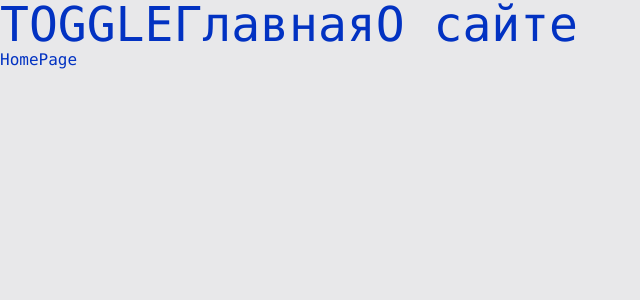
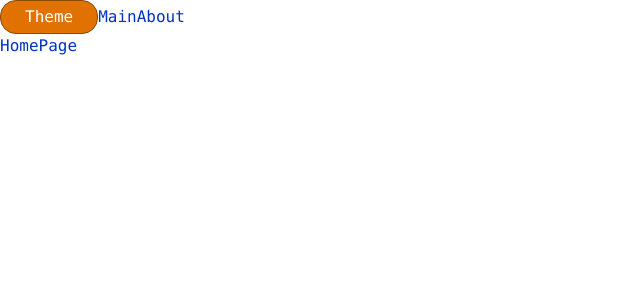
Before and after one commit to acid-lynx/vite-react, a React (Vite) app: page / in a window 1280 px wide. Shown: the top 300 px of the page, without its empty margins (0-640 px from the left). Built offline with nearby package versions, Linux system fonts and the light colour scheme.

Commit message:
navbar creted

```diff
--- a/src/app/App.tsx
+++ b/src/app/App.tsx
@@ -1,19 +1,15 @@
 import clsx from 'clsx'
-import { Link, Outlet } from 'react-router-dom'
+import { Outlet } from 'react-router-dom'
 import { useTheme } from '@/app/providers/ThemeProvider'
 import './styles/index.css'
+import Navbar from "@/widgets/Navbar";
 
 export const App = () => {
-    const { theme, toggleTheme } = useTheme()
+    const { theme } = useTheme()
 
     return (
-        <div className={ clsx('app', theme) }>
-            <div className="text-5xl">
-                <button onClick={ toggleTheme }>TOGGLE</button>
-                <Link to={ '/' }>Главная</Link>
-                <Link to={ '/about' }>О сайте</Link>
-            </div>
-
+        <div className={ clsx('app h-screen', theme) }>
+            <Navbar />
             <Outlet/>
         </div>
     )
--- a/src/app/providers/ThemeProvider/lib/ThemeContext.ts
+++ b/src/app/providers/ThemeProvider/lib/ThemeContext.ts
@@ -3,8 +3,8 @@ import { createContext } from 'react'
 export const LOCAL_STORAGE_THEME_KEY = 'theme'
 
 export enum Theme {
-  LIGHT = 'light',
-  DARK = 'dark',
+  LIGHT = 'light-mode',
+  DARK = 'dark-mode',
 }
 
 export interface ThemeContextProps {
--- a/src/app/providers/ThemeProvider/lib/useTheme.ts
+++ b/src/app/providers/ThemeProvider/lib/useTheme.ts
@@ -11,7 +11,6 @@ export function useTheme(): ThemeProps {
 
     const toggleTheme = () => {
         const newTheme = theme === Theme.DARK ? Theme.LIGHT : Theme.DARK
-
         setTheme(newTheme)
         localStorage.setItem(LOCAL_STORAGE_THEME_KEY, newTheme)
     }
--- a/src/app/providers/ThemeProvider/ui/ThemeProvider.tsx
+++ b/src/app/providers/ThemeProvider/ui/ThemeProvider.tsx
@@ -1,4 +1,5 @@
 import React, { FC, useMemo, useState } from 'react'
+
 import {
     Theme,
     LOCAL_STORAGE_THEME_KEY,
--- a/src/app/styles/index.css
+++ b/src/app/styles/index.css
@@ -6,9 +6,6 @@
 
 .app {
     font: var(--font-m);
-
-    background: var(--bg-color);
-    color: var(--primary-color);
-
-    min-height: 100vh;
+    background: var(--bg-primary);
+    color: var(--text-primary);
 }
--- a/src/app/styles/themes/dark.css
+++ b/src/app/styles/themes/dark.css
@@ -1,5 +1,6 @@
-.app.dark {
-  --bg-color: #090949;
-  --primary-color: #049604;
-  --secondary-color: #04ff04;
+.dark-mode {
+    --bg-primary: #090949;
+    --bg-secondary: #1f2937;
+    --text-primary: #049604;
+    --text-secondary: #04ff04;
 }
--- a/src/app/styles/themes/light.css
+++ b/src/app/styles/themes/light.css
@@ -1,5 +1,6 @@
-:root {
-  --bg-color: #e8e8ea;
-  --primary-color: #0232c2;
-  --secondary-color: #0449e0;
+.light-mode {
+    --bg-primary: #ffffff;
+    --bg-secondary: red;
+    --text-primary: #0232c2;
+    --text-secondary: #0449e0;
 }
--- /dev/null
+++ b/src/shared/NavbarLink/index.tsx
@@ -0,0 +1,18 @@
+import { NavLink } from "react-router-dom";
+
+interface NavbarLinkProps {
+    to: string;
+    text?: string;
+}
+
+export default function NavbarLink({to, text, ...rest}: NavbarLinkProps) {
+    return (
+        <NavLink
+            className=""
+            to={ to }
+            { ...rest }
+        >
+            { text }
+        </NavLink>
+    )
+}
--- /dev/null
+++ b/src/widgets/Navbar/index.tsx
@@ -0,0 +1,18 @@
+import { useTheme } from "@/app/providers/ThemeProvider";
+import NavbarLink from "@/shared/NavbarLink";
+
+export default function Navbar() {
+    const { toggleTheme } = useTheme()
+    return (
+        <div className="bg-bgSecondary">
+            <button
+                onClick={ toggleTheme }
+                className="bg-amber-600 text-white border border-yellow-800 px-6 py-1 rounded-2xl"
+            >
+                Theme
+            </button>
+            <NavbarLink to="/" text="Main"/>
+            <NavbarLink to="/about" text="About" />
+        </div>
+    )
+}
--- /dev/null
+++ b/tailwind.config.js
@@ -0,0 +1,11 @@
+module.exports = {
+  theme: {
+    extend: {
+      colors: {
+        'bgPrimary': 'var(--bg-primary)',
+        'bgSecondary': 'var(--bg-secondary)',
+        'textPrimary': 'var(--text-primary)',
+      }
+    }
+  }
+}
```
